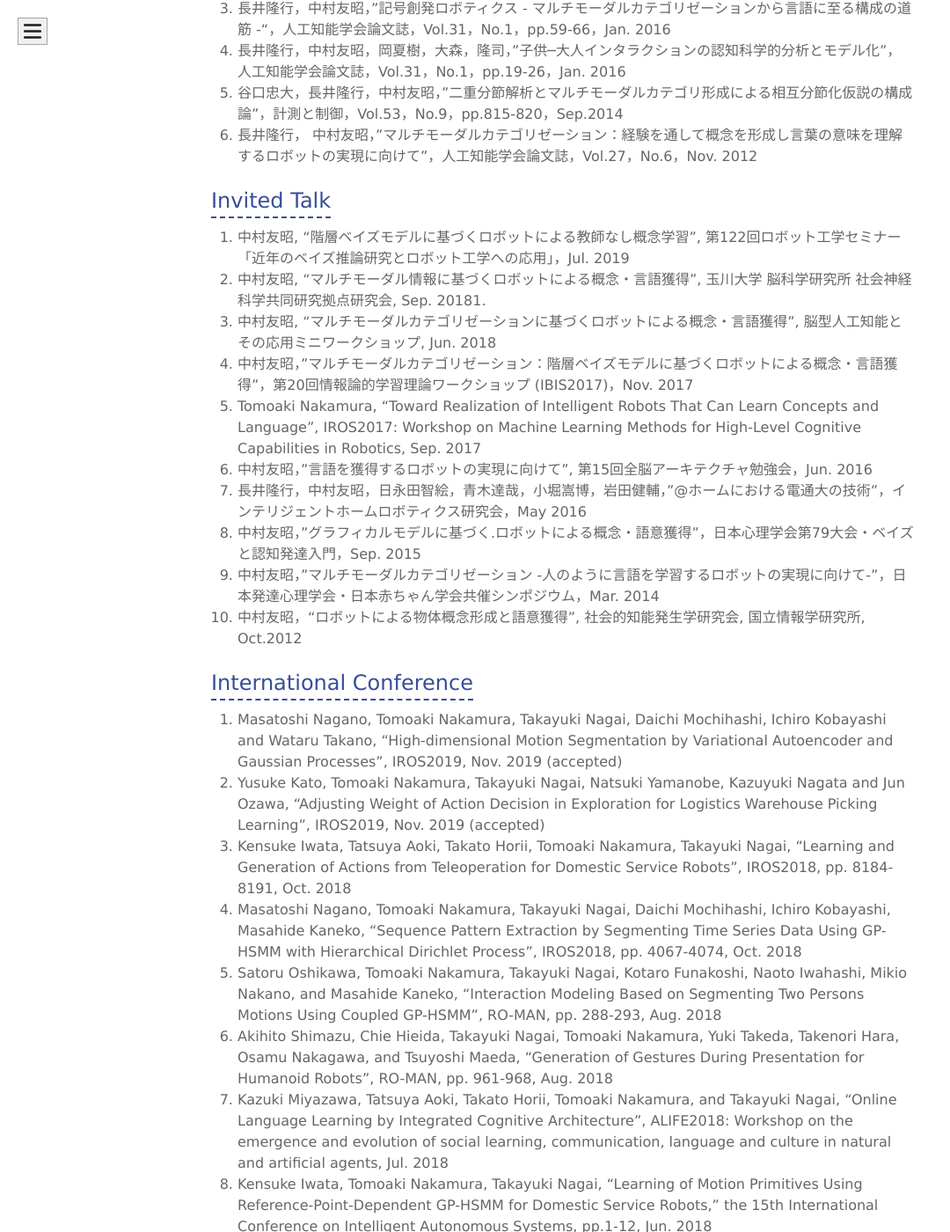
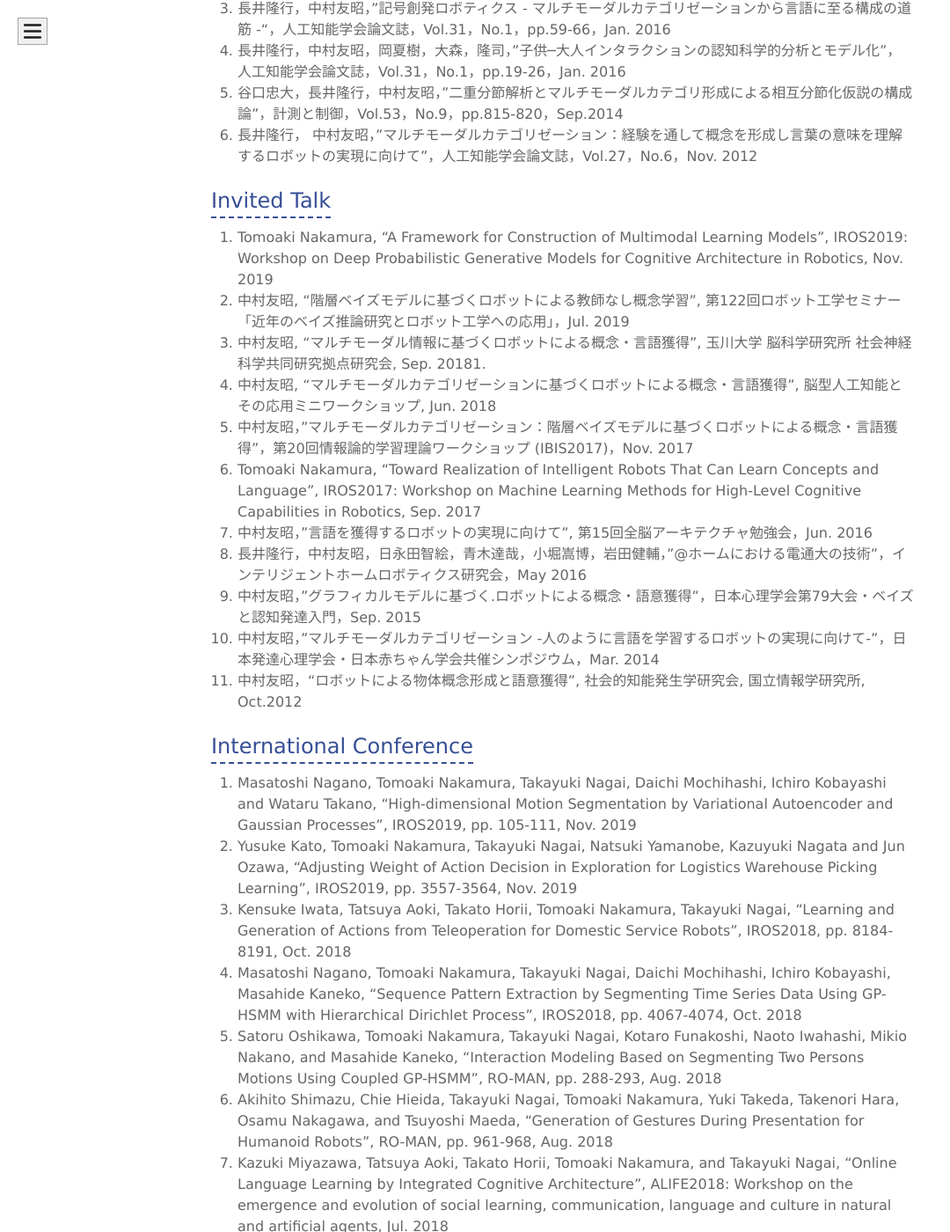
Before and after one commit to naka-lab/naka-lab.github.io, a Jekyll site: the page built from subpages/pub.md, in a window 1280 px wide and 1400 px high, scrolled down 3063 px. Shown: the whole window at 88% size, without its empty margins (0-1080 px from the left). Built offline with Jekyll 4.4.1, drawn with Linux system fonts in a browser that asks for light colours.

Commit message:
Update pub.md

```diff
--- a/subpages/pub.md
+++ b/subpages/pub.md
@@ -55,6 +55,7 @@ layout: default
 
 
 ## Invited Talk
+1. Tomoaki Nakamura, "A Framework for Construction of Multimodal Learning Models", IROS2019: Workshop on Deep Probabilistic Generative Models for Cognitive Architecture in Robotics, Nov. 2019
 1. 中村友昭, "階層ベイズモデルに基づくロボットによる教師なし概念学習", 第122回ロボット工学セミナー「近年のベイズ推論研究とロボット工学への応用」，Jul. 2019
 1. 中村友昭, "マルチモーダル情報に基づくロボットによる概念・言語獲得", 玉川大学 脳科学研究所 社会神経科学共同研究拠点研究会, Sep. 20181.
 1. 中村友昭, "マルチモーダルカテゴリゼーションに基づくロボットによる概念・言語獲得", 脳型人工知能とその応用ミニワークショップ, Jun. 2018
@@ -68,8 +69,8 @@ layout: default
 
 
 ## International Conference
-1. Masatoshi Nagano, Tomoaki Nakamura, Takayuki Nagai, Daichi Mochihashi, Ichiro Kobayashi and Wataru Takano, "High-dimensional Motion Segmentation by Variational Autoencoder and Gaussian Processes", IROS2019, Nov. 2019 (accepted)
-1. Yusuke Kato, Tomoaki Nakamura, Takayuki Nagai, Natsuki Yamanobe, Kazuyuki Nagata and Jun Ozawa, "Adjusting Weight of Action Decision in Exploration for Logistics Warehouse Picking Learning", IROS2019, Nov. 2019 (accepted)
+1. Masatoshi Nagano, Tomoaki Nakamura, Takayuki Nagai, Daichi Mochihashi, Ichiro Kobayashi and Wataru Takano, "High-dimensional Motion Segmentation by Variational Autoencoder and Gaussian Processes", IROS2019, pp. 105-111, Nov. 2019
+1. Yusuke Kato, Tomoaki Nakamura, Takayuki Nagai, Natsuki Yamanobe, Kazuyuki Nagata and Jun Ozawa, "Adjusting Weight of Action Decision in Exploration for Logistics Warehouse Picking Learning", IROS2019, pp. 3557-3564, Nov. 2019
 1. Kensuke Iwata, Tatsuya Aoki, Takato Horii, Tomoaki Nakamura, Takayuki Nagai, "Learning and Generation of Actions from Teleoperation for Domestic Service Robots", IROS2018, pp. 8184-8191, Oct. 2018
 1. Masatoshi Nagano, Tomoaki Nakamura, Takayuki Nagai, Daichi Mochihashi, Ichiro Kobayashi, Masahide Kaneko, "Sequence Pattern Extraction by Segmenting Time Series Data Using GP-HSMM with Hierarchical Dirichlet Process", IROS2018, pp. 4067-4074, Oct. 2018
 1. Satoru Oshikawa, Tomoaki Nakamura, Takayuki Nagai, Kotaro Funakoshi, Naoto Iwahashi, Mikio Nakano, and Masahide Kaneko, "Interaction Modeling Based on Segmenting Two Persons Motions Using Coupled GP-HSMM", RO-MAN, pp. 288-293, Aug. 2018
```
